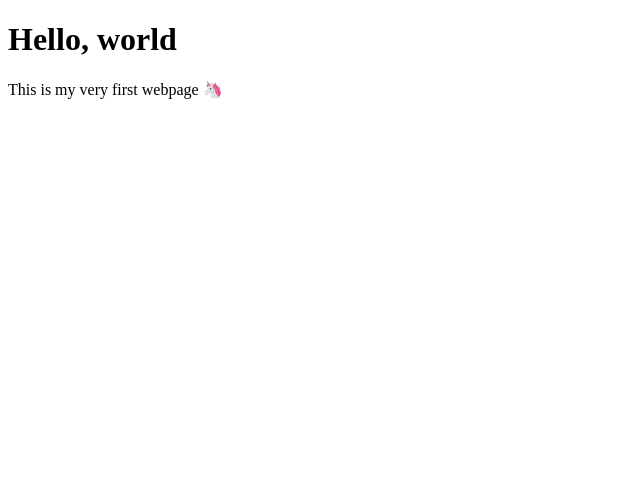
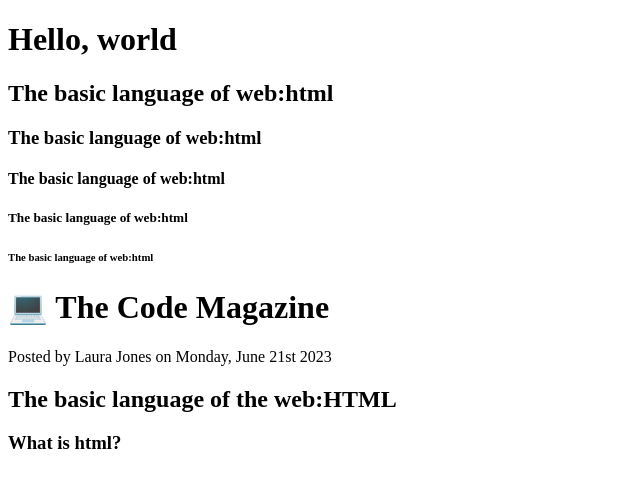
Before and after one commit to bloodgroup-cplusplus/html_css_js, a plain HTML site: page html_fundamentals/index.html in a window 1280 px wide. Shown: the whole page, without its empty margins (0-640 px from the left). Drawn offline with Linux system fonts and the light colour scheme.

Commit message:
added bunch of stuff

```diff
--- a/html_fundamentals/index.html
+++ b/html_fundamentals/index.html
@@ -8,7 +8,18 @@
 </head>
 <body>
     <h1>Hello, world</h1>
-        <p>This is my very first webpage 🦄</p>
+    <h2>The basic language of web:html</h2>
+    <h3>The basic language of web:html</h3>
+    <h4>The basic language of web:html</h4>
+    <h5>The basic language of web:html</h5>
+    <h6>The basic language of web:html</h6>
+
+    <h1> 💻 The Code Magazine</h1>
+    <p> Posted by Laura Jones on Monday, June 21st 2023</p>
+    <h2>The basic language of the web:HTML</h2>
+    <p></p>
+
+    <h3>What is html?</h3>
 
 
 
```
